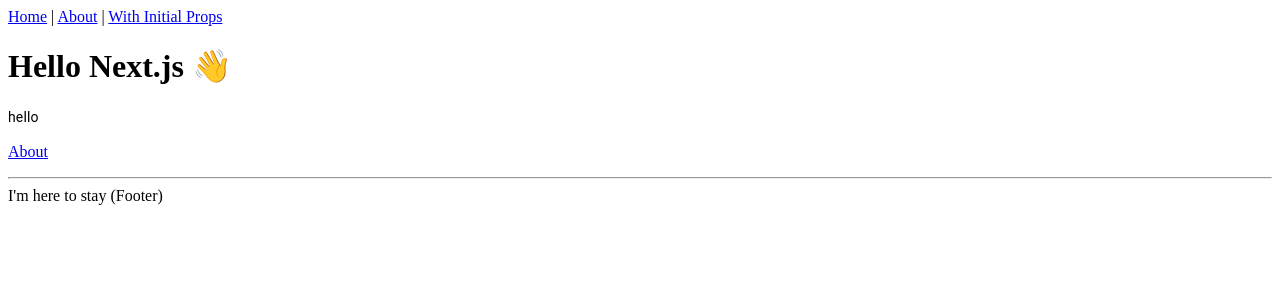
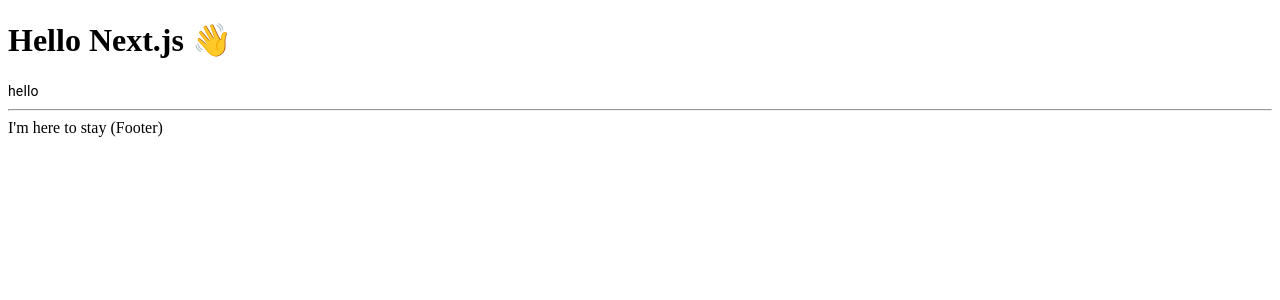
Before and after one commit to iPolyomino/toranosuke, a Next.js app: page / in a window 1280 px wide. Shown: the top 300 px of the page. Built offline with nearby package versions, Linux system fonts and the light colour scheme.

Commit message:
init prettier

```diff
--- a/components/Layout.tsx
+++ b/components/Layout.tsx
@@ -1,14 +1,13 @@
-import * as React from 'react'
-import Link from 'next/link'
-import Head from 'next/head'
+import * as React from "react";
+import Head from "next/head";
 
-type Props = {
-  title?: string
+interface Props {
+  title?: string;
 }
 
 const Layout: React.FunctionComponent<Props> = ({
   children,
-  title = 'This is the default title',
+  title = "This is the default title"
 }) => (
   <div>
     <Head>
@@ -16,27 +15,12 @@
       <meta charSet="utf-8" />
       <meta name="viewport" content="initial-scale=1.0, width=device-width" />
     </Head>
-    <header>
-      <nav>
-        <Link href="/">
-          <a>Home</a>
-        </Link>{' '}
-        |{' '}
-        <Link href="/about">
-          <a>About</a>
-        </Link>{' '}
-        |{' '}
-        <Link href="/initial-props">
-          <a>With Initial Props</a>
-        </Link>
-      </nav>
-    </header>
     {children}
     <footer>
       <hr />
-      <span>I'm here to stay (Footer)</span>
+      <span>I&apos;m here to stay (Footer)</span>
     </footer>
   </div>
-)
+);
 
-export default Layout
+export default Layout;
--- a/pages/index.tsx
+++ b/pages/index.tsx
@@ -1,21 +1,15 @@
-import * as React from 'react'
-import Typography from '@material-ui/core/Typography';
-import Link from 'next/link'
-import Layout from '../components/Layout'
-import { NextPage } from 'next'
+import * as React from "react";
+import Typography from "@material-ui/core/Typography";
+import Layout from "../components/Layout";
+import { NextPage } from "next";
 
 const IndexPage: NextPage = () => {
-    return (
-        <Layout title="Home | Next.js + TypeScript Example">
-            <h1>Hello Next.js 👋</h1>
-            <Typography variant="body2">hello</Typography>
-            <p>
-                <Link href="/about">
-                    <a>About</a>
-                </Link>
-            </p>
-        </Layout>
-    )
-}
+  return (
+    <Layout title="Home | Next.js + TypeScript Example">
+      <h1>Hello Next.js 👋</h1>
+      <Typography variant="body2">hello</Typography>
+    </Layout>
+  );
+};
 
-export default IndexPage
+export default IndexPage;
```
Also changed, not shown: components/List.tsx (deleted, +0 -19 lines), components/ListDetail.tsx (deleted, +0 -18 lines), components/ListItem.tsx (deleted, +0 -18 lines), package.json (+10 -1 lines), pages/about.tsx (deleted, +0 -17 lines), pages/detail.tsx (deleted, +0 -47 lines), pages/initial-props.tsx (deleted, +0 -35 lines), 2 other files (tests, documents, lock files or other folders).
